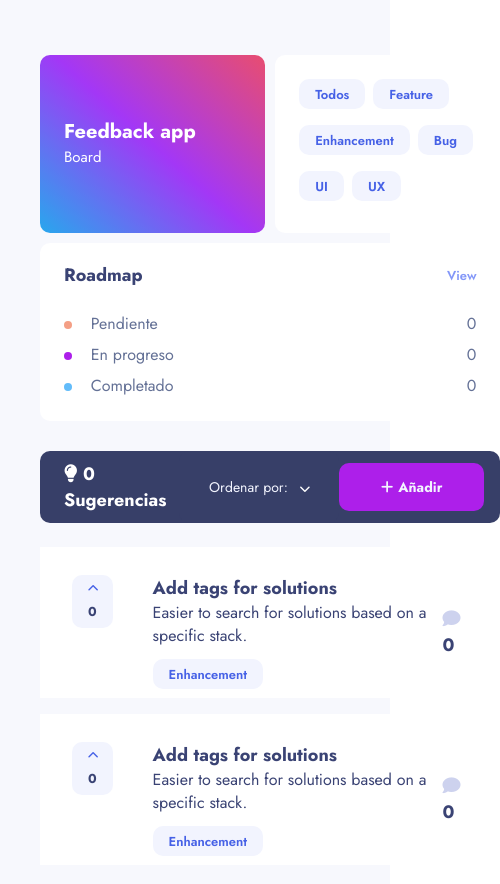
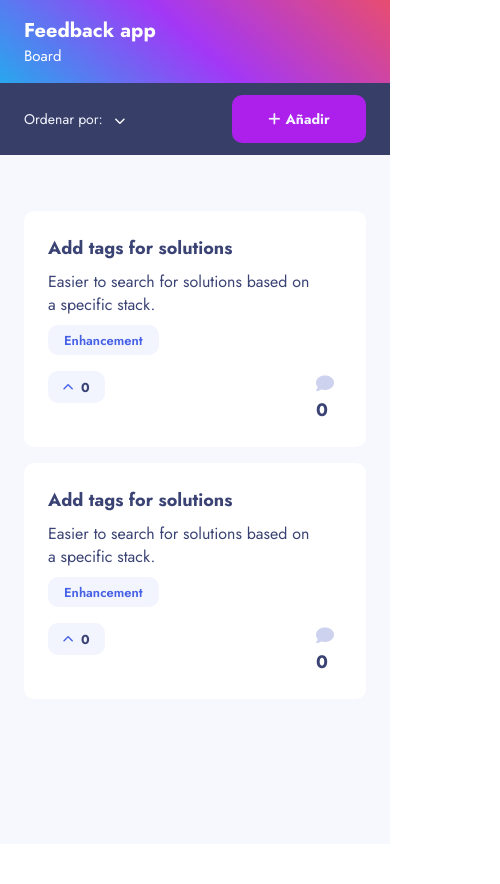
Before and after one commit to ArzCorp/feedback-web-app, a Next.js app: page /desktop in a window 390 px wide. Shown: the top 884 px of the page, 500 px wide, since content can reach past the window. After the commit the page ends 844 px from the top, so only its background shows below. Built offline with nearby package versions, Linux system fonts and the light colour scheme.

Commit message:
🚧 added responsive to 375px

```diff
--- a/src/components/FeedbackCard.js
+++ b/src/components/FeedbackCard.js
@@ -18,7 +18,7 @@ export default function FeedbackCard({
 
 	return (
 		<article className={styles.feedbackCard}>
-			<div className={styles.FeedbackCardRanking}>
+			<div className={styles.feedbackCardRanking}>
 				<Pill variant="icon">{ranking}</Pill>
 			</div>
 			<div>
@@ -30,7 +30,10 @@ export default function FeedbackCard({
 				>
 					{title}
 				</h3>
-				<p className="text-regular">{subtitle}</p>
+				<p className={`text-regular ${styles.feedbackCardSubtitle}`}>
+					{subtitle}
+				</p>
+				<Pill readOnly>{tag}</Pill>
 			</div>
 			<div className={styles.feedbackCardComments}>
 				<h3>
@@ -38,9 +41,6 @@ export default function FeedbackCard({
 					{`${commentsAmount}`}
 				</h3>
 			</div>
-			<div className={styles.feedbackCardTag}>
-				<Pill readOnly>{tag}</Pill>
-			</div>
 		</article>
 	)
 }
--- a/src/styles/components/button.module.css
+++ b/src/styles/components/button.module.css
@@ -1,5 +1,5 @@
 .btn {
-	width: 158px;
+	width: 134px;
 	height: 48px;
 	font-size: 1.4rem;
 	font-weight: 700;
--- a/src/styles/components/dropdown.module.css
+++ b/src/styles/components/dropdown.module.css
@@ -67,3 +67,11 @@
 		margin-left: 10px;
 	}
 }
+
+@media screen and (max-width: 530px) {
+	.dropdown {
+		min-width: min-content;
+		padding-left: 0px;
+		padding-right: 0px;
+	}
+}
--- a/src/styles/components/feedbackCard.module.css
+++ b/src/styles/components/feedbackCard.module.css
@@ -1,13 +1,14 @@
 .feedbackCard {
-	height: 151px;
+	min-height: 151px;
 	padding: 28px 32px;
 	display: grid;
-	grid-template-rows: repeat(2, 1fr);
+	grid-template-rows: repeat(2, min-content);
 	grid-template-columns: repeat(2, minmax(0px, max-content)) minmax(0px, 1fr);
 	width: 100%;
 	column-gap: 40px;
 	row-gap: 12px;
 	background-color: var(--white-color);
+	border-radius: 10px;
 }
 
 .feedbackCardTitle {
@@ -18,12 +19,20 @@
 	text-decoration: underline;
 }
 
+.feedbackCardSubtitle {
+	margin-bottom: 12px;
+}
+
 .feedbackCardComments {
 	grid-row: 1 / 3;
 	grid-column: 3 / 4;
 	display: grid;
 	place-items: center;
 	justify-content: flex-end;
+}
+
+.feedbackCardComments h3 {
+	max-width: max-content;
 }
 
 .feedbackCardIcon {
@@ -35,3 +44,29 @@
 	grid-column: 2 / 4;
 	grid-row: 2 / 3;
 }
+
+@media (max-width: 530px) {
+	.feedbackCard {
+		padding: 24px;
+		gap: 16px;
+	}
+
+	.feedbackCardRanking {
+		grid-row: 2 / 3;
+		grid-column: 1 / 2;
+	}
+
+	.feedbackCardComments {
+		grid-row: 2 / 3;
+		grid-column: 3 / 4;
+		place-items: flex-start;
+	}
+
+	.feedbackCardSubtitle {
+		margin-bottom: 9px;
+	}
+
+	.feedbackCardTitle {
+		margin-bottom: 9px;
+	}
+}
--- a/src/styles/components/header.module.css
+++ b/src/styles/components/header.module.css
@@ -31,3 +31,15 @@
 		margin-right: 0px;
 	}
 }
+
+@media screen and (max-width: 530px) {
+	.header {
+		padding-right: 24px;
+		border-radius: 0px;
+		gap: 44px;
+	}
+
+	.headerDetails h3 {
+		display: none;
+	}
+}
--- a/src/styles/components/layout.module.css
+++ b/src/styles/components/layout.module.css
@@ -45,3 +45,10 @@
 		grid-template-columns: 1fr;
 	}
 }
+
+@media screen and (max-width: 530px) {
+	.twoColumnsLayout {
+		padding: 0px;
+		gap: 0px;
+	}
+}
--- a/src/styles/components/pill.module.css
+++ b/src/styles/components/pill.module.css
@@ -61,3 +61,16 @@
 .pillReadOnly:hover {
 	background-color: #f2f4fe;
 }
+
+@media screen and (max-width: 530px) {
+	.pillVariantIcon {
+		flex-direction: row;
+		gap: 10px;
+		align-items: center;
+		min-height: 32px;
+	}
+
+	.pillVariantIcon .pillText {
+		margin-top: 0px;
+	}
+}
--- a/src/styles/pages/desktop.module.css
+++ b/src/styles/pages/desktop.module.css
@@ -123,3 +123,29 @@
 		grid-column: 1 / 3;
 	}
 }
+
+@media screen and (max-width: 530px) {
+	.desktopTags {
+		display: none;
+	}
+
+	.desktopRoadMap {
+		display: none;
+	}
+
+	.desktopSidebar {
+		grid-template-columns: 1fr;
+		grid-template-rows: 1fr;
+	}
+
+	.desktopLogo {
+		border-radius: 0px;
+		padding: 16px 24px;
+		padding-right: 28px;
+		min-height: 72px;
+	}
+
+	.desktopFeedbackList {
+		padding: 32px 24px;
+	}
+}
```
